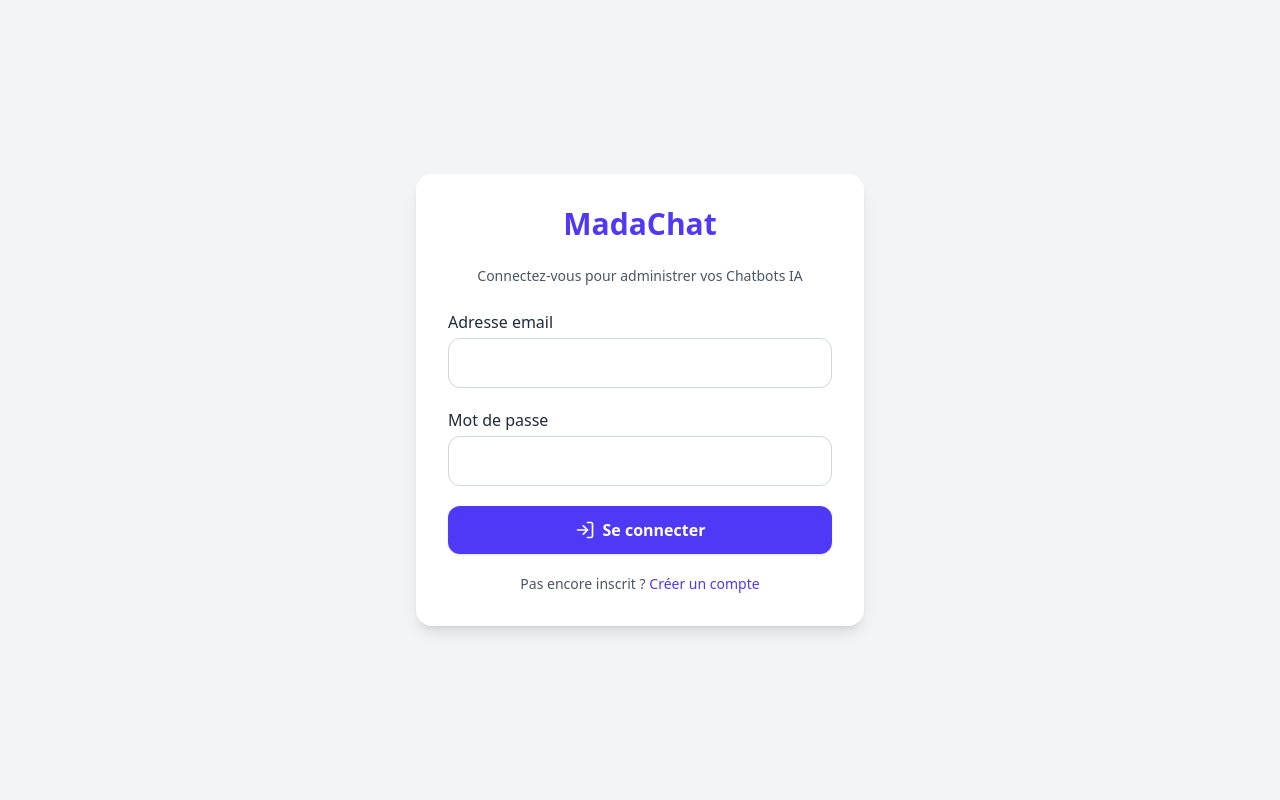
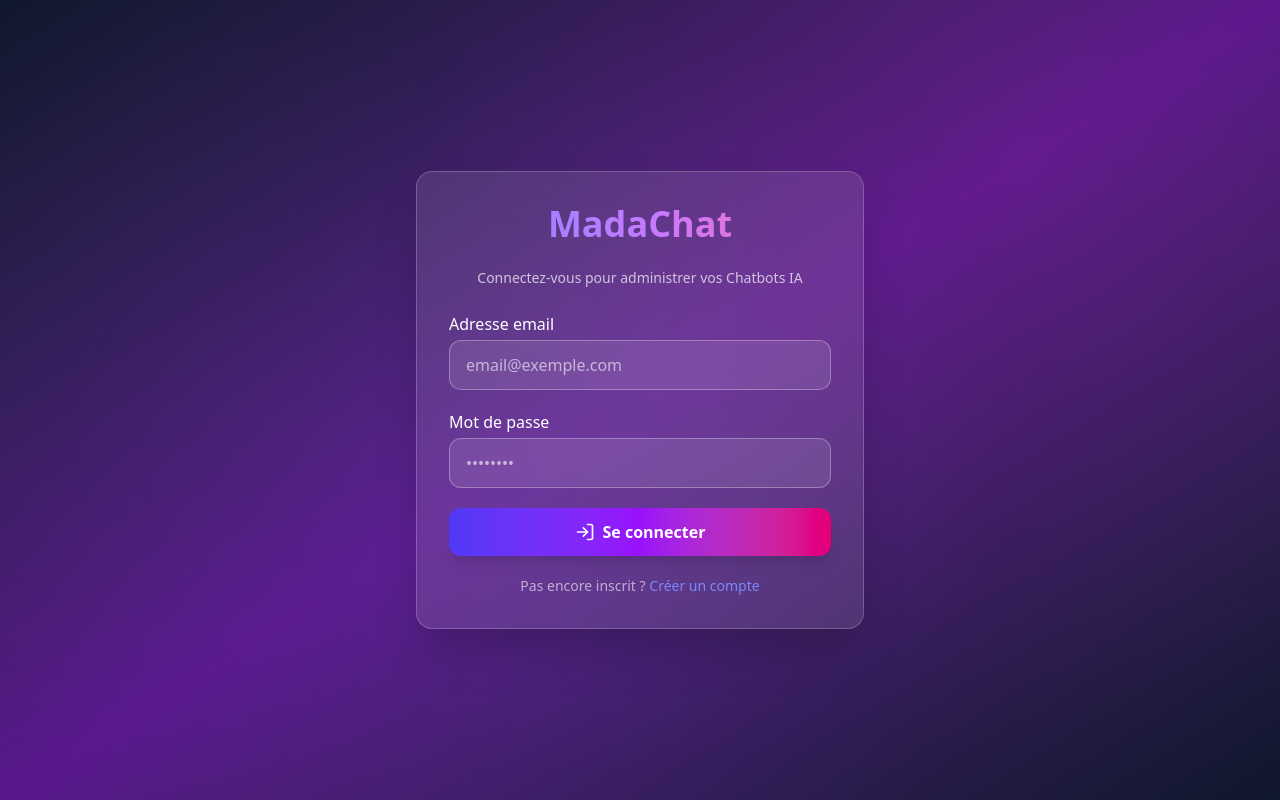
Before and after one commit to RINOHeinrich1/madaChatFrontend, a React (Vite) app: page /login in a window 1280 px wide. Built offline with nearby package versions, Linux system fonts and the light colour scheme.

Commit message:
floating orb (mdr)

```diff
--- a/src/pages/LoginPage.jsx
+++ b/src/pages/LoginPage.jsx
@@ -11,6 +11,7 @@ export default function LoginPage() {
   const [password, setPassword] = useState("");
   const [loading, setLoading] = useState(false);
   const [error, setError] = useState("");
+  const [mousePosition, setMousePosition] = useState({ x: 50, y: 50 });
 
   const handleLogin = async (e) => {
     e.preventDefault();
@@ -27,17 +28,59 @@ export default function LoginPage() {
     }
   };
 
+  const handleMouseMove = (e) => {
+    const x = (e.clientX / window.innerWidth) * 100;
+    const y = (e.clientY / window.innerHeight) * 100;
+    setMousePosition({ x, y });
+  };
+
   return (
-    <div className="min-h-screen bg-gray-100 dark:bg-gray-900 text-gray-800 dark:text-gray-100 flex items-center justify-center font-inter transition-colors duration-300 px-4">
-      <div className="w-full max-w-md bg-white dark:bg-gray-800 rounded-2xl shadow-lg p-8 space-y-6">
-        <h1 className="text-3xl font-bold text-center text-indigo-600 dark:text-indigo-400 flex items-center justify-center gap-2">
-           <span> MadaChat</span>
+    <section
+      className="relative min-h-screen overflow-hidden bg-gradient-to-br from-slate-900 via-purple-900 to-slate-900 flex items-center justify-center"
+      onMouseMove={handleMouseMove}
+    >
+      {/* Background Patterns */}
+      <div className="absolute inset-0 opacity-30">
+        <div
+          className="absolute inset-0"
+          style={{
+            backgroundImage: `radial-gradient(circle at ${mousePosition.x}% ${mousePosition.y}%, rgba(120, 119, 198, 0.3) 0%, transparent 50%)`,
+          }}
+        />
+        <div
+          className="absolute inset-0"
+          style={{
+            backgroundImage:
+              "radial-gradient(circle at 20% 50%, rgba(120, 119, 198, 0.2) 0%, transparent 50%), radial-gradient(circle at 80% 20%, rgba(255, 105, 180, 0.2) 0%, transparent 50%), radial-gradient(circle at 40% 80%, rgba(139, 92, 246, 0.2) 0%, transparent 50%)",
+          }}
+        />
+      </div>
+
+
+
+      {/* Form Container */}
+      <div className="relative z-10 w-full max-w-md bg-white/10 backdrop-blur-xl border border-white/20 text-white rounded-2xl shadow-2xl p-8 space-y-6 animate-fade-in">
+        <h1 className="text-4xl font-black text-center bg-gradient-to-r from-indigo-400 via-purple-400 to-pink-400 bg-clip-text text-transparent">
+          MadaChat
         </h1>
-        <p className="text-center text-sm text-gray-600 dark:text-gray-400">
+        <p className="text-center text-sm text-white/70">
           Connectez-vous pour administrer vos Chatbots IA
         </p>
 
-        <form onSubmit={handleLogin} className="space-y-5">
+        <form
+          onSubmit={async (e) => {
+            e.preventDefault();
+            setLoading(true);
+            try {
+              await handleLogin(email, password);
+            } catch (err) {
+              setError("Échec de la connexion. Vérifiez vos identifiants.");
+            } finally {
+              setLoading(false);
+            }
+          }}
+          className="space-y-5"
+        >
           <div>
             <label htmlFor="email" className="block mb-1 font-medium">
               Adresse email
@@ -48,7 +91,8 @@ export default function LoginPage() {
               required
               value={email}
               onChange={(e) => setEmail(e.target.value)}
-              className="w-full px-4 py-3 rounded-xl border border-gray-300 dark:border-gray-600 bg-white dark:bg-gray-700 text-gray-800 dark:text-white focus:outline-none focus:ring-2 focus:ring-indigo-500"
+              className="w-full px-4 py-3 rounded-xl border border-white/30 bg-white/10 text-white placeholder-white/60 focus:outline-none focus:ring-2 focus:ring-indigo-500"
+              placeholder="email@exemple.com"
             />
           </div>
 
@@ -62,12 +106,13 @@ export default function LoginPage() {
               required
               value={password}
               onChange={(e) => setPassword(e.target.value)}
-              className="w-full px-4 py-3 rounded-xl border border-gray-300 dark:border-gray-600 bg-white dark:bg-gray-700 text-gray-800 dark:text-white focus:outline-none focus:ring-2 focus:ring-indigo-500"
+              className="w-full px-4 py-3 rounded-xl border border-white/30 bg-white/10 text-white placeholder-white/60 focus:outline-none focus:ring-2 focus:ring-indigo-500"
+              placeholder="••••••••"
             />
           </div>
 
           {error && (
-            <p className="text-sm text-red-500 bg-red-100 dark:bg-red-900 dark:text-red-300 px-3 py-2 rounded">
+            <p className="text-sm text-red-400 bg-red-500/10 px-3 py-2 rounded">
               {error}
             </p>
           )}
@@ -75,28 +120,27 @@ export default function LoginPage() {
           <button
             type="submit"
             disabled={loading}
-            className="w-full bg-indigo-600 hover:bg-indigo-700 text-white font-semibold px-5 py-3 rounded-xl flex justify-center items-center gap-2 transition shadow"
+            className="w-full bg-gradient-to-r from-indigo-600 via-purple-600 to-pink-600 hover:from-indigo-700 hover:to-pink-700 text-white font-semibold px-5 py-3 rounded-xl flex justify-center items-center gap-2 transition-all duration-500 shadow-lg hover:shadow-pink-500/30"
           >
-            {loading ? (
-              "Connexion..."
-            ) : (
+            {loading ? "Connexion..." : (
               <>
                 <LogIn className="w-5 h-5" />
                 Se connecter
               </>
             )}
           </button>
-          <p className="text-center text-sm text-gray-600 dark:text-gray-400">
+
+          <p className="text-center text-sm text-white/60">
             Pas encore inscrit ?{" "}
             <a
               href="/register"
-              className="text-indigo-600 dark:text-indigo-400 hover:underline font-medium"
+              className="text-indigo-400 hover:underline font-medium"
             >
               Créer un compte
             </a>
           </p>
         </form>
       </div>
-    </div>
+    </section>
   );
 }
```
